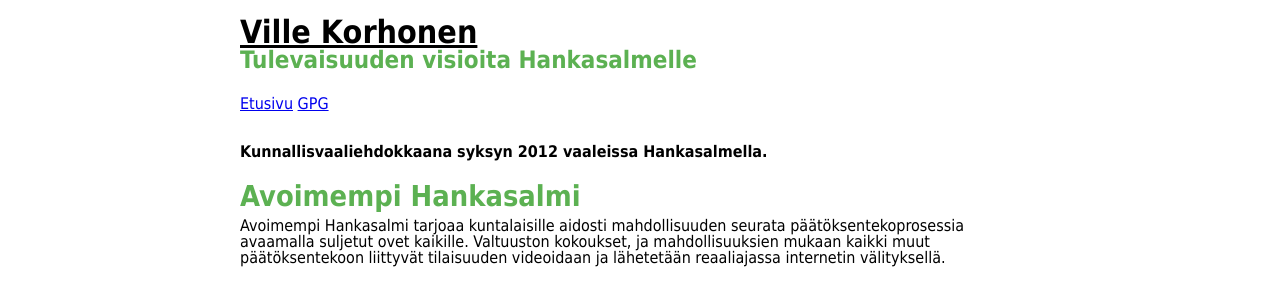
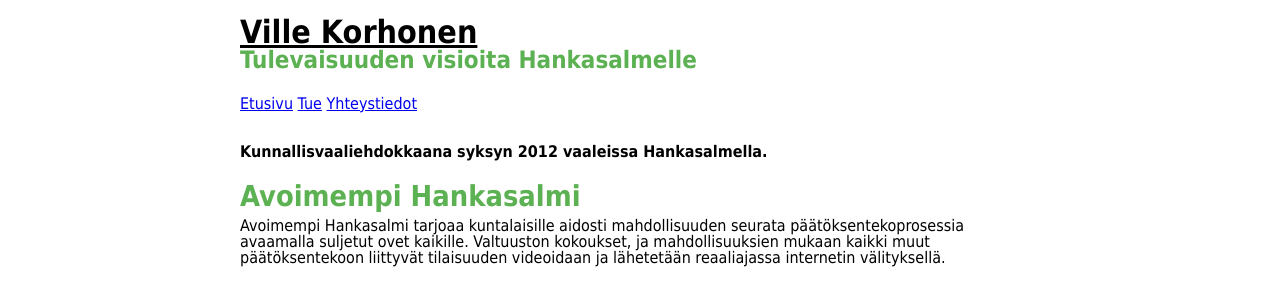
Before and after one commit to annavonzansen/ypcs.github.com, a Jekyll site: the page built from index.html, in a window 1280 px wide. Shown: the top 286 px of the page. Built offline with Jekyll 4.4.1, drawn with Linux system fonts in a browser that asks for light colours; nearby versions of some CDN libraries; library files that are not in the unit come from our copies; Markdown is read by kramdown in place of the engine named in the settings.

Commit message:
Updated links

```diff
--- a/_includes/menu.html
+++ b/_includes/menu.html
@@ -1,4 +1,6 @@
 <ul>
     <li><a href="/">Etusivu</a></li>
-    <li><a href="/gpg.html">GPG</a></li>
+	<li><a href="/tue/">Tue</a></li>
+	<li><a href="/yhteystiedot/">Yhteystiedot</a></li>
+<!--    <li><a href="/gpg.html">GPG</a></li>-->
 </ul>
```
